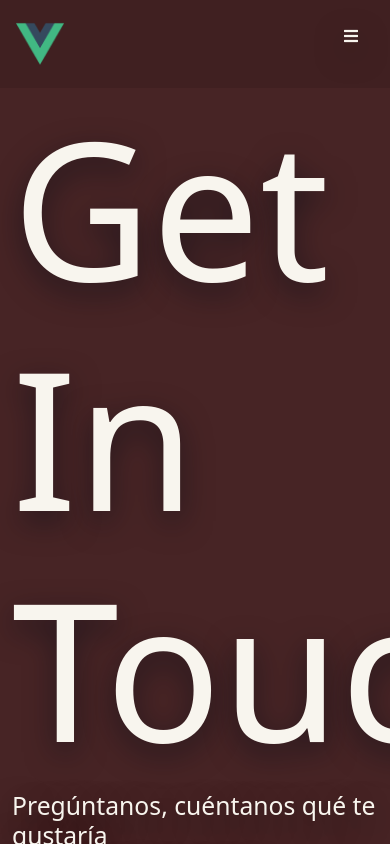
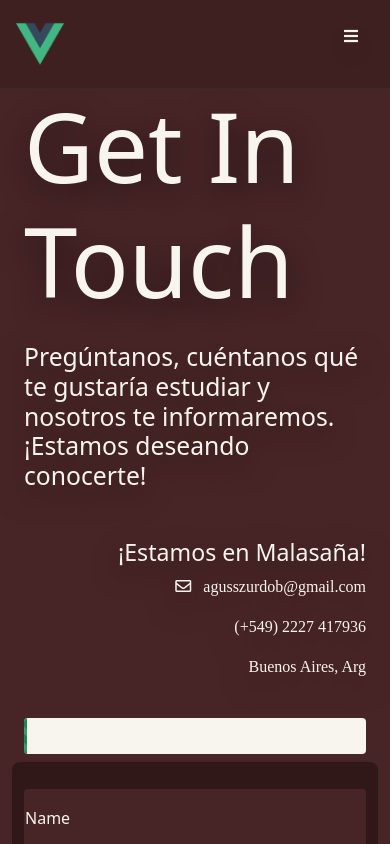
Before and after one commit to agusb98/My-Website, a Vue app: page /contact in a window 390 px wide. Built offline with nearby package versions, Linux system fonts and the light colour scheme.

Commit message:
web responsive in contact page

```diff
--- a/src/App.vue
+++ b/src/App.vue
@@ -55,7 +55,6 @@ export default {
 
 /* Global css */
 <style lang="scss">
-
 :root {
   --primary-color: #f8f5ee;
   --secondary-color: #472425;
@@ -106,16 +105,28 @@ p,
   text-shadow: 0 10px 30px rgb(2 11 22 / 50%);
 }
 
-h1{
-  font-size: 12rem !important;
+.form-control {
+  border: none !important;
+}
+
+@media screen and (min-width: 768px) {
+  h1 {
+    font-size: 12rem !important;
+  }
+}
+
+@media screen and (max-width: 768px) {
+  h1 {
+    font-size: 6rem !important;
+  }
 }
 
 @keyframes fadeTranslateRight {
-  from{
+  from {
     opacity: 0;
     transform: translateX(50px);
   }
-  to{
+  to {
     opacity: 1;
     transform: translateX(0px);
   }
--- a/src/views/Contact.vue
+++ b/src/views/Contact.vue
@@ -1,37 +1,35 @@
 <template>
-  <div class="container-fluid p-0">
-    <div class="container-xxl">
-      <div class="row justify-content-between pt-1">
+  <div class="container-fluid">
+    <div class="container-xxl m-auto">
+      <div class="row justify-content-between">
         <div class="col-xl">
           <h1>Get In Touch</h1>
-          <h2>
-            Pregúntanos, cuéntanos qué te gustaría <br />
-            estudiar y nosotros te informaremos. ¡Estamos <br />
-            deseando conocerte!
+          <h2 class="my-4">
+            Pregúntanos, cuéntanos qué te gustaría estudiar y nosotros te
+            informaremos. ¡Estamos deseando conocerte!
           </h2>
         </div>
 
-        <div class="col-4">
+        <div class="col-4 my-4">
           <h3>¡Estamos en Malasaña!</h3>
-          <div class="text-start p-2">
+          <div class="text-start">
             <p>
               <i class="far fa-envelope">&nbsp;&nbsp; agusszurdob@gmail.com</i>
             </p>
           </div>
 
-          <div class="text-start p-2">
+          <div class="text-start">
             <p><i class="far fa-phone">&nbsp;&nbsp; (+549) 2227 417936</i></p>
           </div>
 
-          <div class="text-start p-2">
+          <div class="text-start">
             <p><i class="far fa-map-pin">&nbsp;&nbsp; Buenos Aires, Arg</i></p>
           </div>
         </div>
       </div>
 
       <!--  Progress Bar  -->
-      <div class="row-3 mt-2 p-4 text-center justify-content-center">
-        <div class="progress my-shadow" style="height: 3em">
+      <div class="progress my-shadow mb-2" style="height: 3em">
         <div
           class="progress-bar-striped progress-bar-animated bg-success active"
           role="progressbar"
@@ -41,20 +39,9 @@
           aria-valuemax="100"
         ></div>
       </div>
-      </div>
 
       <form v-if="progress == 1" @submit.prevent="formOne">
-        <div
-          class="
-            contact-form
-            row
-            mt-2
-            p-2
-            pt-5 pt-5
-            text-center
-            justify-content-center
-          "
-        >
+        <div class="contact-form row text-center justify-content-center py-4">
           <div class="form-floating col-md-3">
             <input
               type="text"
@@ -85,25 +72,15 @@
             <label for="floatingInput">Phone Number</label>
           </div>
 
-          <div class="col-6 mt-4 text-end">
+          <div class="col-6 text-end mt-3">
             <button class="btn btn-primary" type="submit">Next</button>
           </div>
         </div>
       </form>
 
       <form v-if="progress == 30" @submit.prevent="formTwo">
-        <div
-          class="
-            contact-form
-            row
-            mt-2
-            p-2
-            pt-4
-            text-center
-            justify-content-center
-          "
-        >
-          <div class="mx-auto pt-3 text-center">
+        <div class="contact-form row text-center justify-content-center">
+          <div class="text-center my-3">
             <h3>What the of website do you need?</h3>
 
             <div class="form-check form-check-inline">
@@ -145,7 +122,7 @@
             </div>
           </div>
 
-          <div class="col-6 mt-4">
+          <div class="col-6 mb-3">
             <button
               class="btn btn-primary"
               @click="
@@ -157,25 +134,15 @@
             </button>
           </div>
 
-          <div class="col-6 mt-4">
+          <div class="col-6 mb-3">
             <button class="btn btn-primary" type="submit">Next</button>
           </div>
         </div>
       </form>
 
       <form v-if="progress == 60" @submit.prevent="formThree">
-        <div
-          class="
-            contact-form
-            row
-            mt-2
-            p-2
-            pt-5
-            text-center
-            justify-content-center
-          "
-        >
-          <div class="form-floating mb-2 col-9">
+        <div class="contact-form row text-center justify-content-center my-3">
+          <div class="form-floating col-9 mt-3">
             <textarea
               v-model="message"
               placeholder="message"
@@ -184,7 +151,7 @@
             <label for="floatingInput">Message</label>
           </div>
 
-          <div class="col-6 mt-4">
+          <div class="col-6 my-3">
             <button
               class="btn btn-primary"
               @click="
@@ -197,7 +164,7 @@
             </button>
           </div>
 
-          <div class="col-6 mt-4">
+          <div class="col-6 my-3">
             <button
               class="btn btn-primary"
               @click="progress = 60"
@@ -211,17 +178,9 @@
 
       <div
         v-if="progress == 100"
-        class="
-          success-form
-          row
-          mt-2
-          p-2
-          pt-5
-          text-center
-          justify-content-center
-        "
+        class="success-form row text-center justify-content-center"
       >
-        <div class="col-6 mt-4 pb-5">
+        <div class="col-6 my-3 py-3">
           <h3><i class="fas fa-check-circle"></i> Message sended</h3>
         </div>
       </div>
@@ -344,9 +303,24 @@ export default {
 </script>
 
 <style scoped>
+.container-fluid {
+  overflow-y: scroll;
+  scrollbar-width: none; /* Firefox */
+  -ms-overflow-style: none; /* Internet Explorer 10+ */
+}
+
+.container-fluid::-webkit-scrollbar {
+  /* WebKit */
+  width: 0;
+  height: 0;
+}
 
 .container-fluid {
   height: 90%;
+  display: flex;
+  align-items: center;
+  flex-wrap: nowrap;
+  flex-direction: row;
 }
 
 .contact-form,
@@ -377,4 +351,21 @@ export default {
 input {
   text-transform: uppercase;
 }
+
+@media screen and (max-width: 768px) {
+  .col-4 {
+    width: 100%;
+    display: flex;
+    flex-direction: column;
+    align-items: flex-end;
+  }
+
+  .form-floating {
+    margin: 0.3vh;
+  }
+
+  form, .success-form {
+    margin-bottom: 8vh;
+  }
+}
 </style>
```
Also changed, not shown: src/js/transition.js (deleted, +0 -19 lines). Lines whose indentation alone changed are shown as unchanged.
